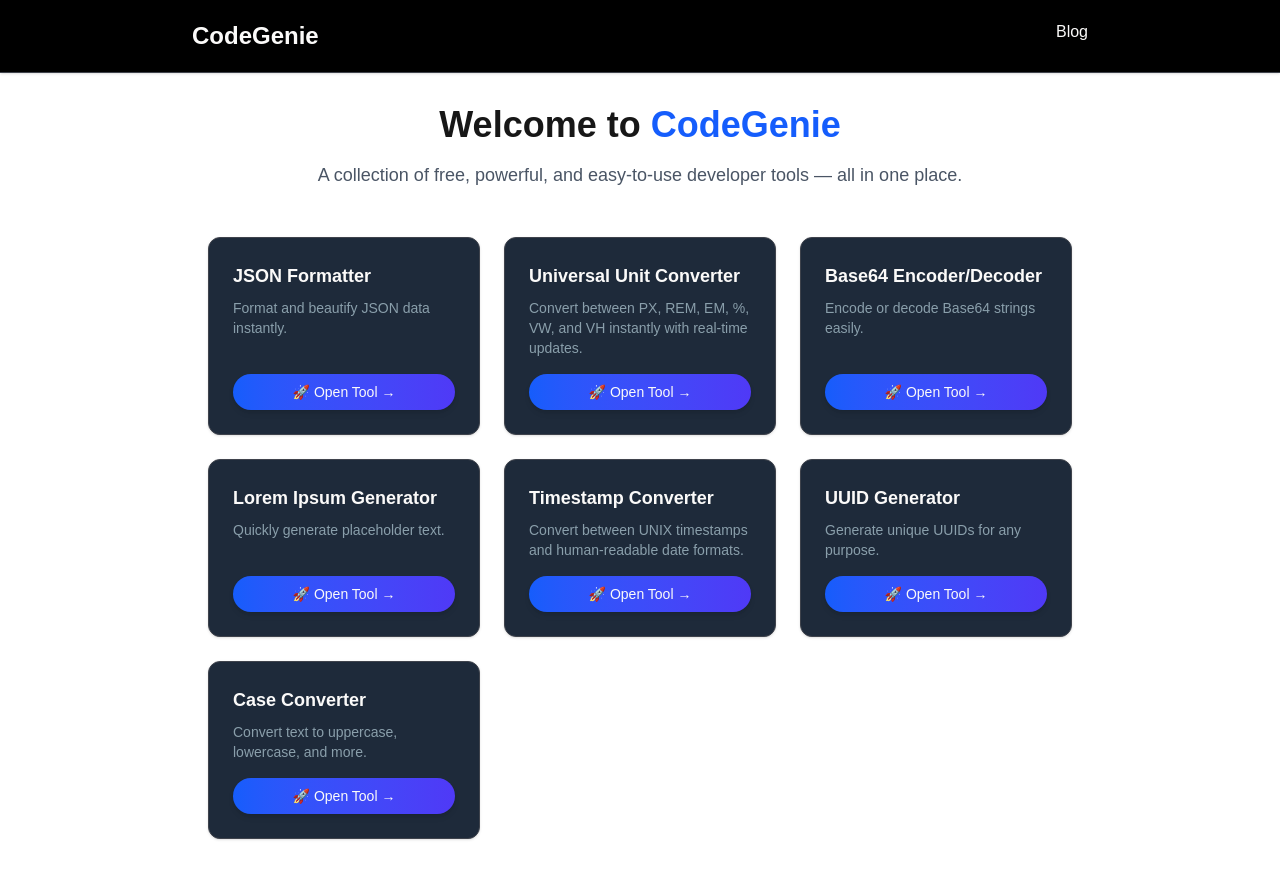
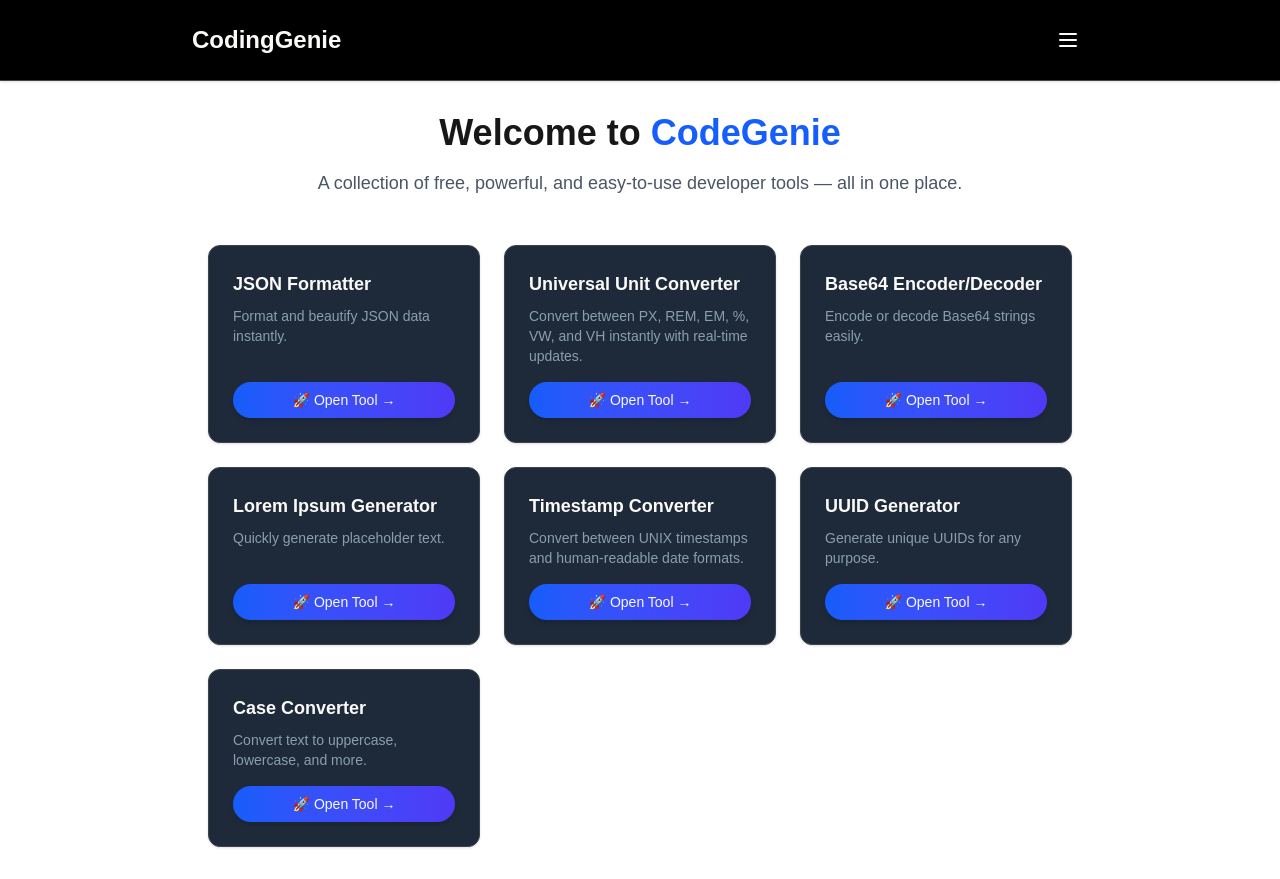
Before and after one commit to krashoka/codegenie, a Next.js app: page / in a window 1280 px wide. Built offline with nearby package versions, Linux system fonts and the light colour scheme.

Commit message:
readme updated

```diff
--- a/package.json
+++ b/package.json
@@ -25,6 +25,7 @@
   "devDependencies": {
     "@eslint/eslintrc": "^3",
     "@tailwindcss/postcss": "^4",
+    "@types/estree": "^1.0.8",
     "@types/file-saver": "^2.0.7",
     "@types/node": "^20",
     "@types/react": "^19",
--- a/src/components/Header.tsx
+++ b/src/components/Header.tsx
@@ -1,23 +1,68 @@
-// src/components/Header.tsx
 
 "use client";
 
 import Link from "next/link";
-import { useEffect, useState } from "react";
-import { Sun, Moon } from "lucide-react";
+import { useState, useEffect, useRef } from "react";
+import { Menu as MenuIcon } from "lucide-react";
 
 export default function Header() {
+  const [menuOpen, setMenuOpen] = useState(false);
+  const menuRef = useRef<HTMLDivElement>(null);
+
+  // Close menu when clicking outside
+  useEffect(() => {
+    const handleClickOutside = (event: MouseEvent) => {
+      if (menuRef.current && !menuRef.current.contains(event.target as Node)) {
+        setMenuOpen(false);
+      }
+    };
+
+    document.addEventListener("mousedown", handleClickOutside);
+    return () => {
+      document.removeEventListener("mousedown", handleClickOutside);
+    };
+  }, []);
+
   return (
     <header className="bg-black shadow-sm p-5 border-b border-b-[#3f434c]">
-      <nav className="max-w-4xl mx-auto flex justify-between">
+      <nav className="max-w-4xl mx-auto flex justify-between items-center relative">
         <Link href="/" className="font-bold text-2xl text-[#fbfaf9]">
-          CodeGenie
+          CodingGenie
         </Link>
 
-        <div className="space-x-4">
-          <Link href="/blog" className="text-[#fbfaf9]">
-            Blog
-          </Link>
+        <div className="relative" ref={menuRef}>
+          <button
+            onClick={() => setMenuOpen(!menuOpen)}
+            className="text-[#fbfaf9] p-2 hover:text-gray-300 cursor-pointer"
+          >
+            <MenuIcon className="w-6 h-6" />
+          </button>
+
+          {menuOpen && (
+            <div className="absolute right-0 mt-2 w-40 bg-black border border-gray-700 rounded shadow-lg z-10">
+              <Link
+                href="/about"
+                className="block px-4 py-2 text-[#fbfaf9] hover:bg-gray-800"
+                onClick={() => setMenuOpen(false)}
+              >
+                About
+              </Link>
+              <Link
+                href="/contact"
+                className="block px-4 py-2 text-[#fbfaf9] hover:bg-gray-800"
+                onClick={() => setMenuOpen(false)}
+              >
+                Contact
+              </Link>
+              <Link
+                href="/privacy-policy"
+                className="block px-4 py-2 text-[#fbfaf9] hover:bg-gray-800"
+                onClick={() => setMenuOpen(false)}
+              >
+                Privacy Policy
+              </Link>
+            </div>
+          )}
         </div>
       </nav>
     </header>
```
Also changed, not shown: 2 other files (tests, documents, lock files or other folders).
